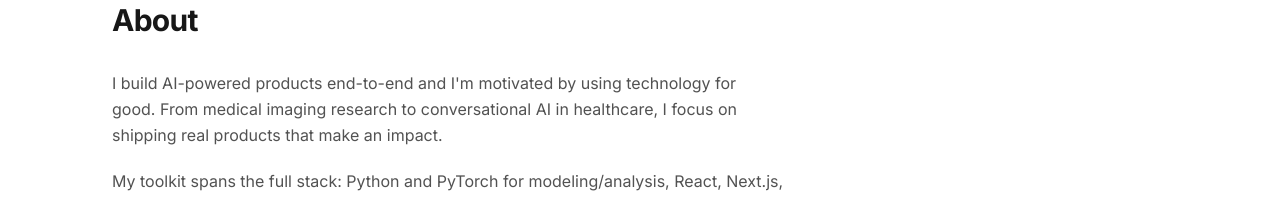
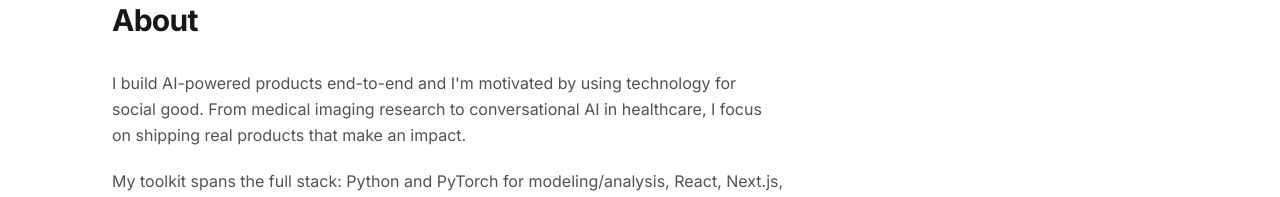
Before and after one commit to anovick1/PersonalWebsite, a React (Create React App) app: page / in a window 1280 px wide. Shown: the part 830-1027 px from the top of the page. Built offline with nearby package versions, Linux system fonts and the light colour scheme.

Commit message:
social good

```diff
--- a/src/data/content.js
+++ b/src/data/content.js
@@ -28,7 +28,7 @@ export const hero = {
 
 export const about = {
   paragraphs: [
-    "I build AI-powered products end-to-end and I'm motivated by using technology for good. From medical imaging research to conversational AI in healthcare, I focus on shipping real products that make an impact.",
+    "I build AI-powered products end-to-end and I'm motivated by using technology for social good. From medical imaging research to conversational AI in healthcare, I focus on shipping real products that make an impact.",
     'My toolkit spans the full stack: Python and PyTorch for modeling/analysis, React, Next.js, Node, Flask for front-ends and APIs, and cloud infrastructure (AWS, Firebase, Azure) for everything in between.',
     "I studied Computer Science and Business Administration at American University and am currently pursuing a Master's of Science in Computer Science at University of Southern California. When I'm not coding, I'm either in the gym or deep in an NBA debate (Go Warriors!).",
   ],
```
